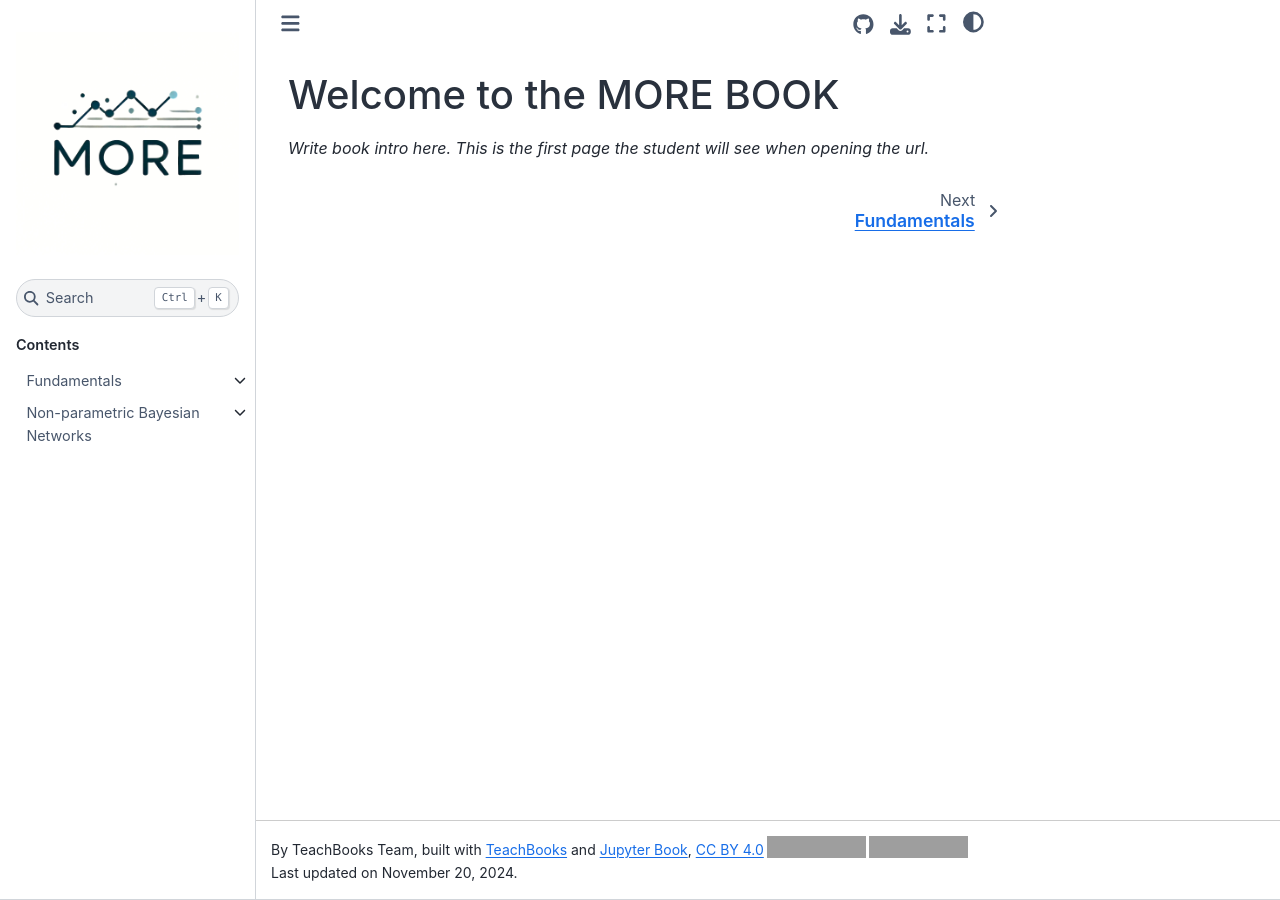
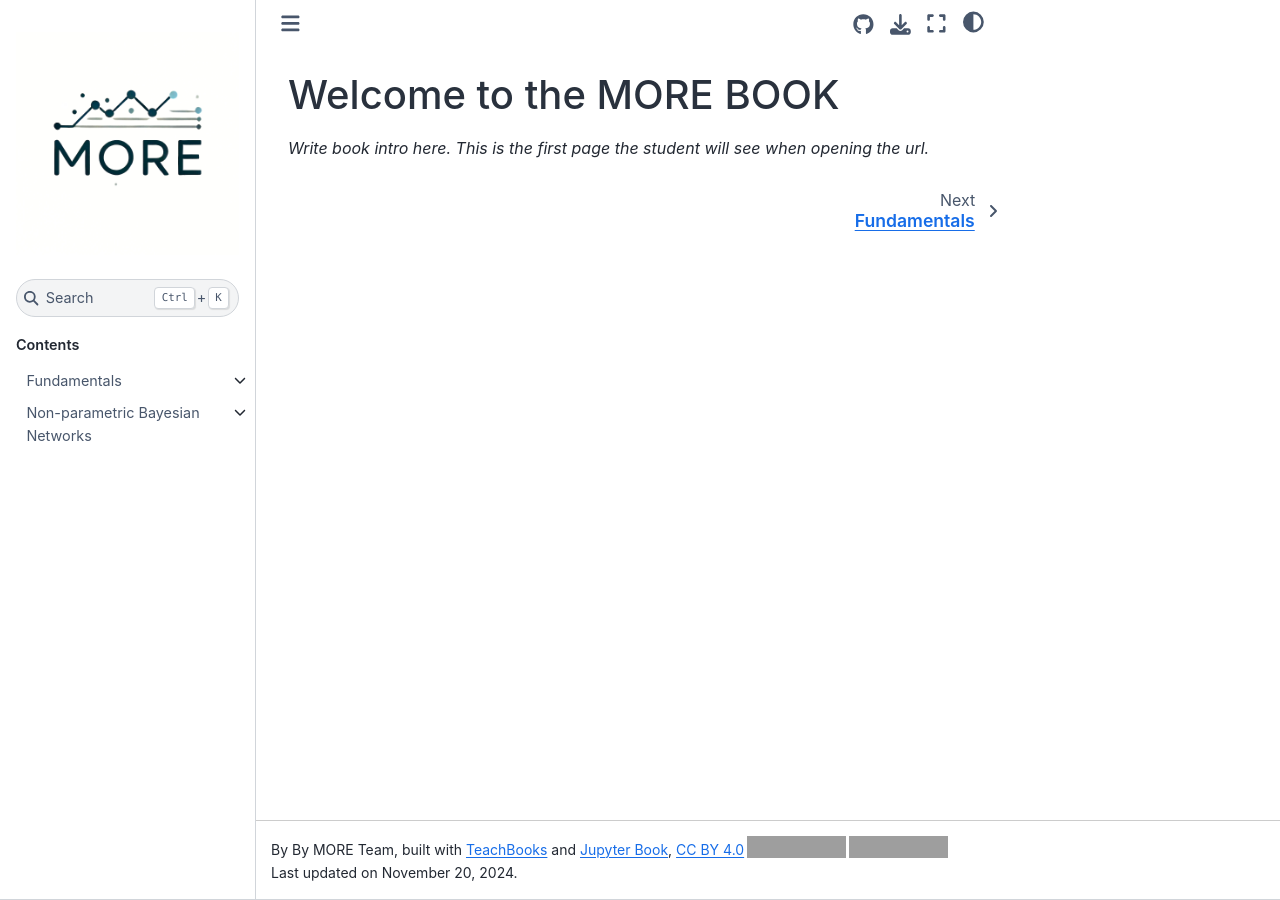
Before and after one commit to char998/Copulas-and-Bayesian-Networks, a Jupyter Book: the page built from book/intro.md, in a window 1280 px wide. Built offline with Jupyter Book 1.0.4 settings and Sphinx 7.4.7 and the Sphinx Book theme 1.1.4, drawn with Linux system fonts in a browser that asks for light colours; pages that are not in the unit, such as notebooks, are missing from menus; comment, search, counter and statistics services are not loaded; grey boxes are pictures that could not be loaded.

Commit message:
small_changes

```diff
--- a/book/_config.yml
+++ b/book/_config.yml
@@ -1,5 +1,5 @@
 title: Template
-author: TeachBooks Team, built with <a href="https://teachbooks.tudelft.nl/">TeachBooks</a> and <a href="https://jupyterbook.org/">Jupyter Book</a>, <a href="https://creativecommons.org/licenses/by/4.0/" target="_blank" rel="license noopener noreferrer"">CC BY 4.0<img style="height:22px!important;margin-left:3px;vertical-align:text-bottom;" src="https://mirrors.creativecommons.org/presskit/icons/cc.svg" alt=""><img style="height:22px!important;margin-left:3px;vertical-align:text-bottom;" src="https://mirrors.creativecommons.org/presskit/icons/by.svg" alt=""></a> #add your own name here
+author: By MORE Team, built with <a href="https://teachbooks.tudelft.nl/">TeachBooks</a> and <a href="https://jupyterbook.org/">Jupyter Book</a>, <a href="https://creativecommons.org/licenses/by/4.0/" target="_blank" rel="license noopener noreferrer"">CC BY 4.0<img style="height:22px!important;margin-left:3px;vertical-align:text-bottom;" src="https://mirrors.creativecommons.org/presskit/icons/cc.svg" alt=""><img style="height:22px!important;margin-left:3px;vertical-align:text-bottom;" src="https://mirrors.creativecommons.org/presskit/icons/by.svg" alt=""></a> #add your own name here
 logo: Logos/Logo_new.png #add your own logo here
 
 execute:
```
Also changed, not shown: book/fundamentals/Bivariate.md (+1 -1 lines), book/figures/joint_prob_conditional.png.
